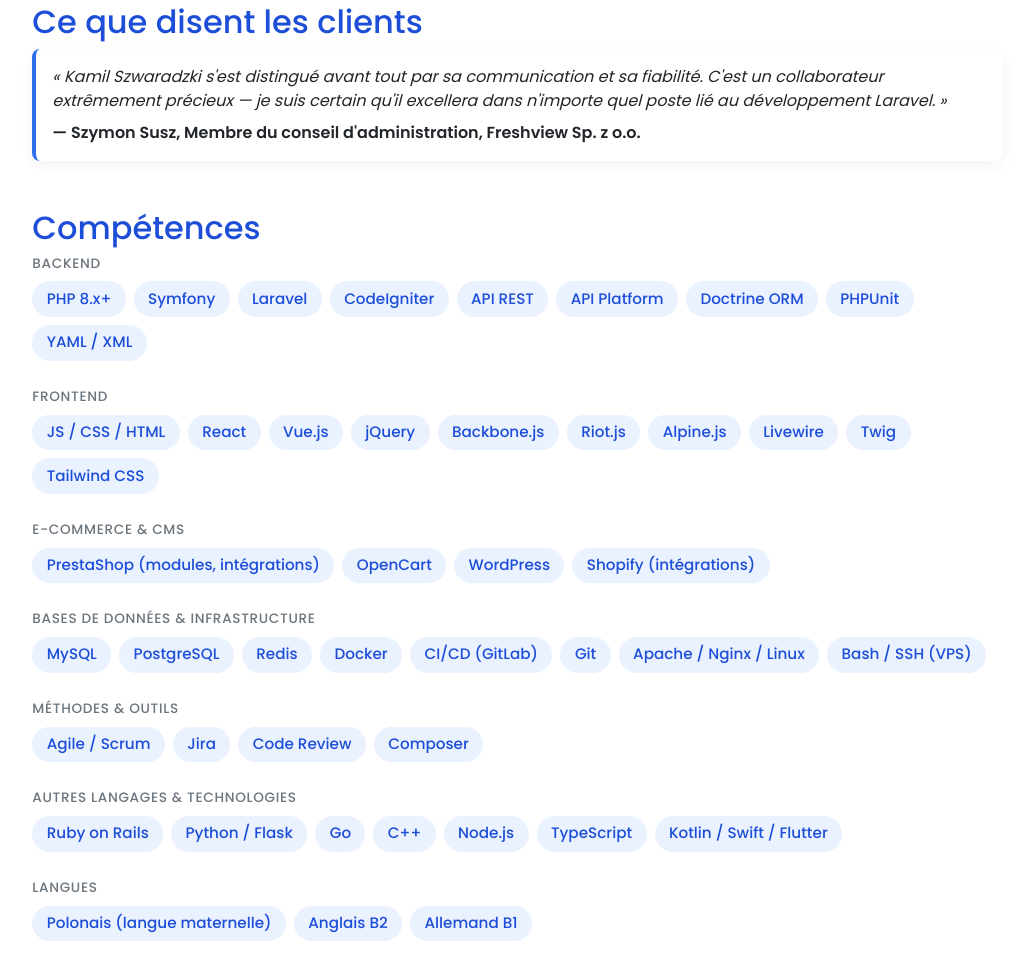
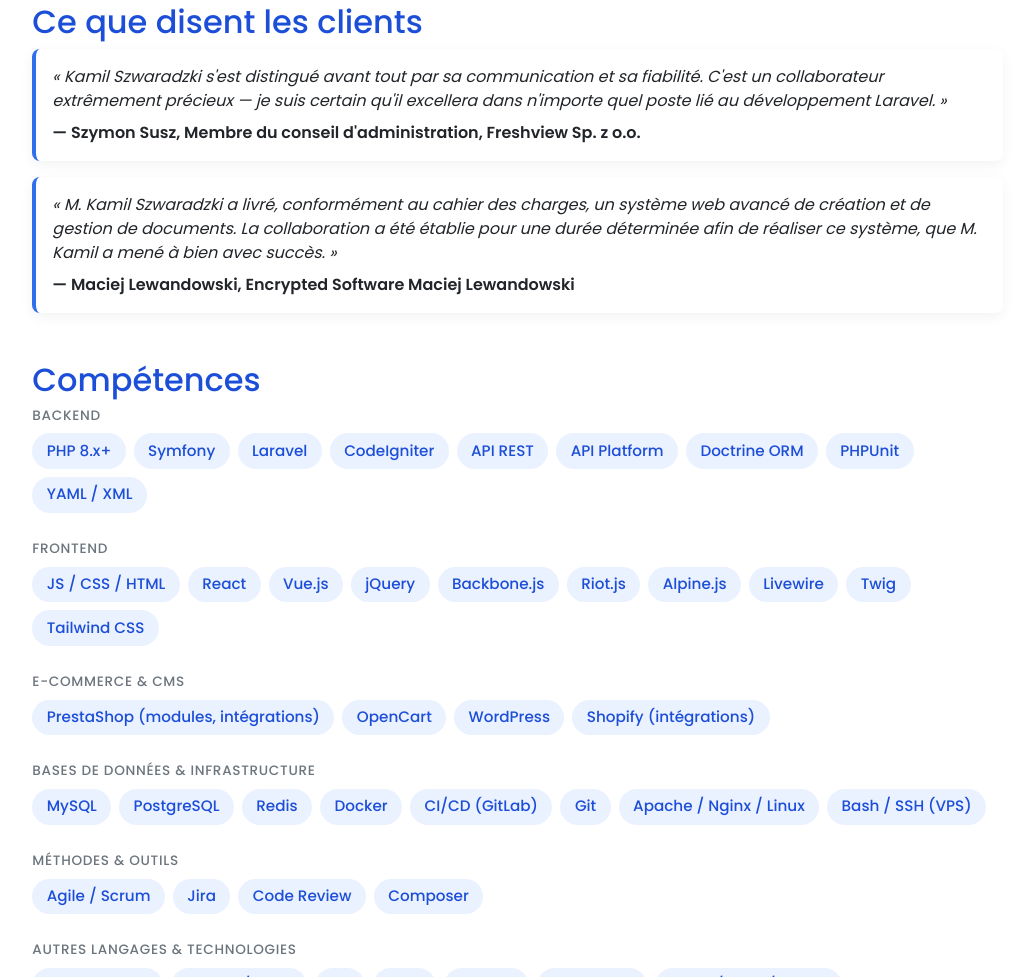
Before and after one commit to kamilszwaradzki/code4alleu-static-cloudflare-page, a plain HTML site: page fr/about.html in a window 1280 px wide. Shown: the part 1282-2259 px from the top of the page, without its empty margins (229-1246 px from the left). Drawn offline with nearby package versions, Linux system fonts and the light colour scheme.

Commit message:
Dodanie referencji od Encrypted Software na stronie O mnie

```diff
--- a/fr/about.html
+++ b/fr/about.html
@@ -149,6 +149,14 @@
                                         « Kamil Szwaradzki s'est distingué avant tout par sa communication et sa fiabilité. C'est un collaborateur extrêmement précieux — je suis certain qu'il excellera dans n'importe quel poste lié au développement Laravel. »
                                     </blockquote>
                                     <p class="text-wrap mb-0 fw-semibold">— Szymon Susz, Membre du conseil d'administration, Freshview Sp. z o.o.</p>
+                                </div>
+                            </div>
+                            <div class="card mt-3">
+                                <div class="card-body">
+                                    <blockquote class="text-wrap mb-2" style="font-style: italic;">
+                                        « M. Kamil Szwaradzki a livré, conformément au cahier des charges, un système web avancé de création et de gestion de documents. La collaboration a été établie pour une durée déterminée afin de réaliser ce système, que M. Kamil a mené à bien avec succès. »
+                                    </blockquote>
+                                    <p class="text-wrap mb-0 fw-semibold">— Maciej Lewandowski, Encrypted Software Maciej Lewandowski</p>
                                 </div>
                             </div>
                         </section>
```
Also changed, not shown: about.html (+8 -0 lines), de/about.html (+8 -0 lines), en/about.html (+8 -0 lines).
